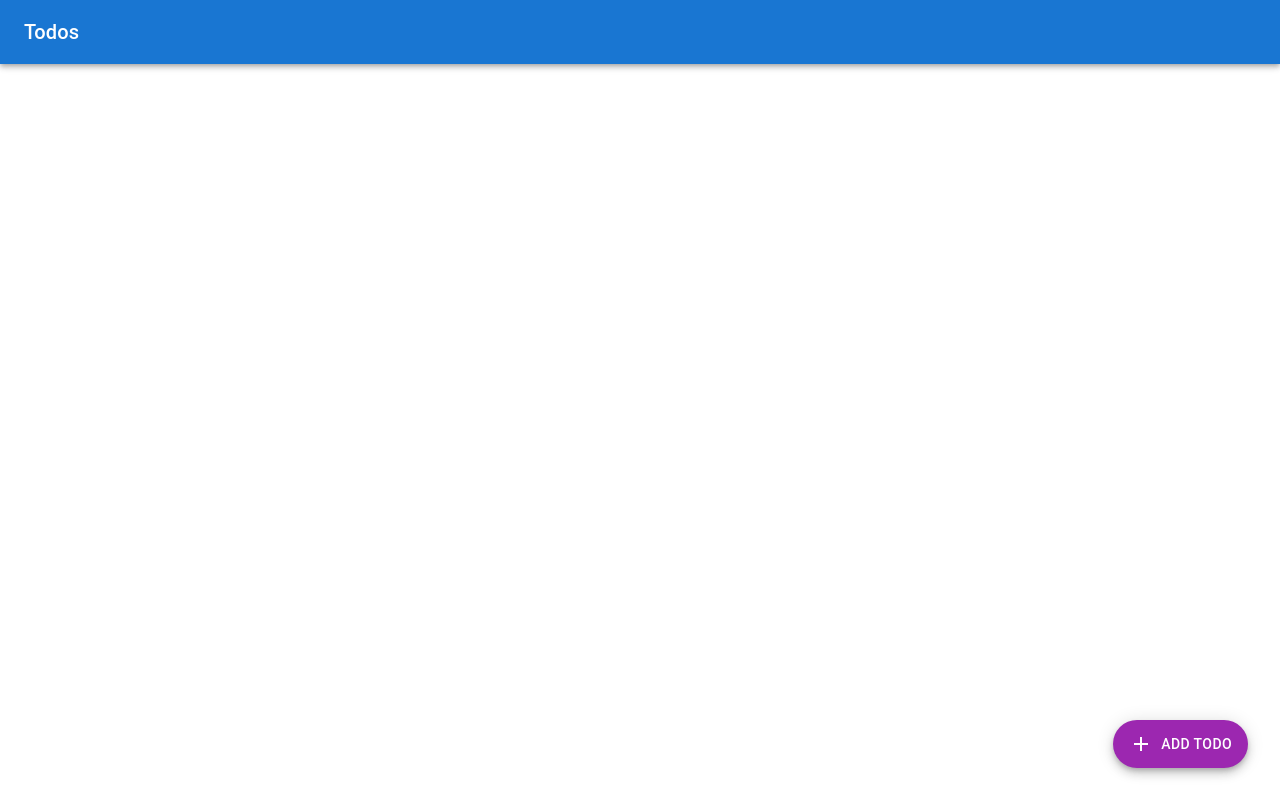
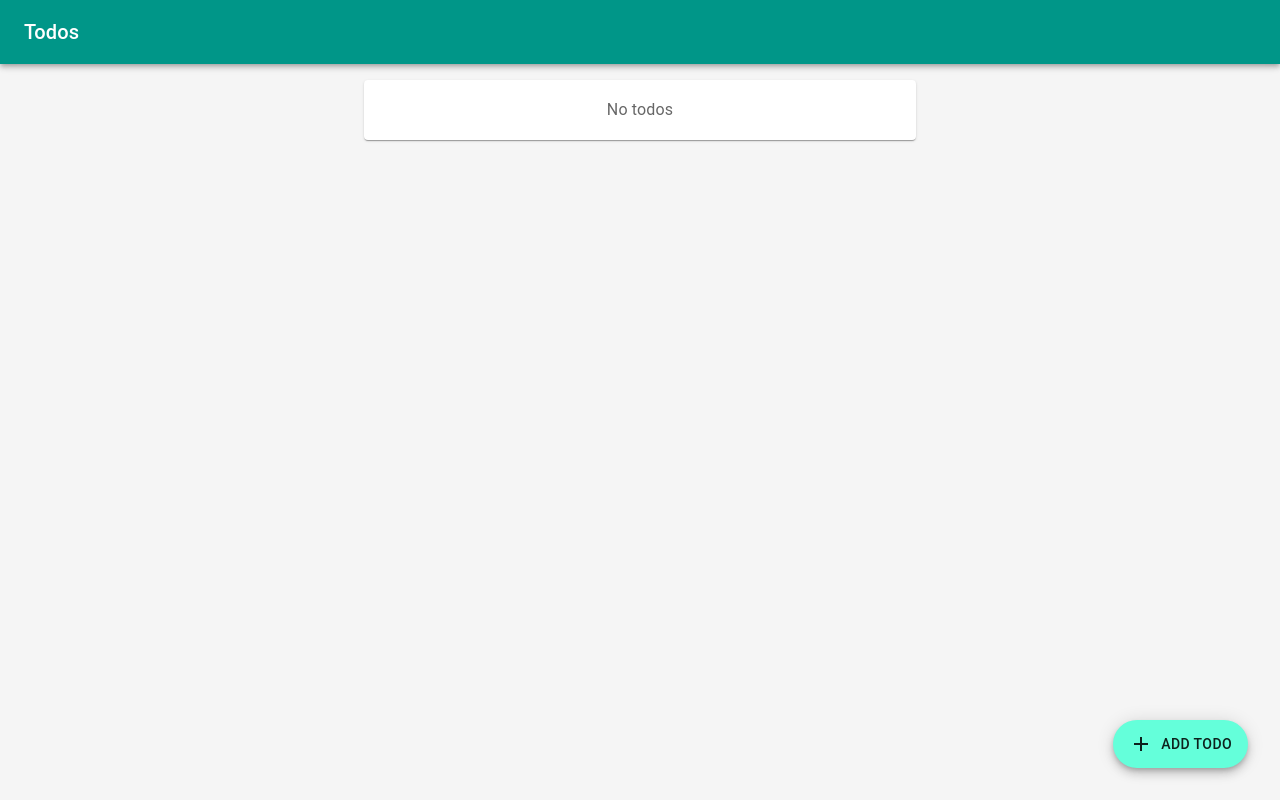
Before and after one commit to EskiMojo14/RTK-from-scratch, a React (Vite) app: page / in a window 1280 px wide. Built offline with nearby package versions, Linux system fonts and the light colour scheme.

Commit message:
style tweaks

```diff
--- a/src/App.tsx
+++ b/src/App.tsx
@@ -1,4 +1,4 @@
-import { AppBar, Container, Toolbar, Typography } from "@mui/material";
+import { AppBar, Container, Paper, Toolbar, Typography } from "@mui/material";
 import { AddTodo } from "./todos/AddTodo";
 import { Todos } from "./todos/Todos";
 
@@ -10,8 +10,10 @@ function App() {
           <Typography variant="h6">Todos</Typography>
         </Toolbar>
       </AppBar>
-      <Container maxWidth="sm">
-        <Todos />
+      <Container maxWidth="sm" sx={{ padding: 2 }}>
+        <Paper>
+          <Todos />
+        </Paper>
       </Container>
       <AddTodo />
     </>
--- a/src/main.tsx
+++ b/src/main.tsx
@@ -3,8 +3,20 @@ import ReactDOM from "react-dom/client";
 import App from "./App.tsx";
 import { CssBaseline, ThemeProvider, createTheme } from "@mui/material";
 import { StateProvider } from "./context.tsx";
+import { grey, teal } from "@mui/material/colors";
 
 const theme = createTheme({
+  palette: {
+    background: {
+      default: grey[100],
+    },
+    primary: {
+      main: teal[500],
+    },
+    secondary: {
+      main: teal.A200,
+    },
+  },
   components: {
     MuiStack: {
       defaultProps: {
--- a/src/todos/Todos.tsx
+++ b/src/todos/Todos.tsx
@@ -1,10 +1,22 @@
-import { List } from "@mui/material";
+import { Box, List, Typography } from "@mui/material";
 import { useRootState, useSetRootState } from "../context";
 import { TodoItem } from "./Todo";
 
 export function Todos() {
   const { todos } = useRootState();
   const setRootState = useSetRootState();
+  if (todos.length === 0) {
+    return (
+      <Box sx={{ p: 2 }} display="flex" justifyContent="center">
+        <Typography
+          variant="subtitle1"
+          sx={{ color: (theme) => theme.palette.text.secondary }}
+        >
+          No todos
+        </Typography>
+      </Box>
+    );
+  }
   return (
     <List>
       {todos.map((todo) => (
```
